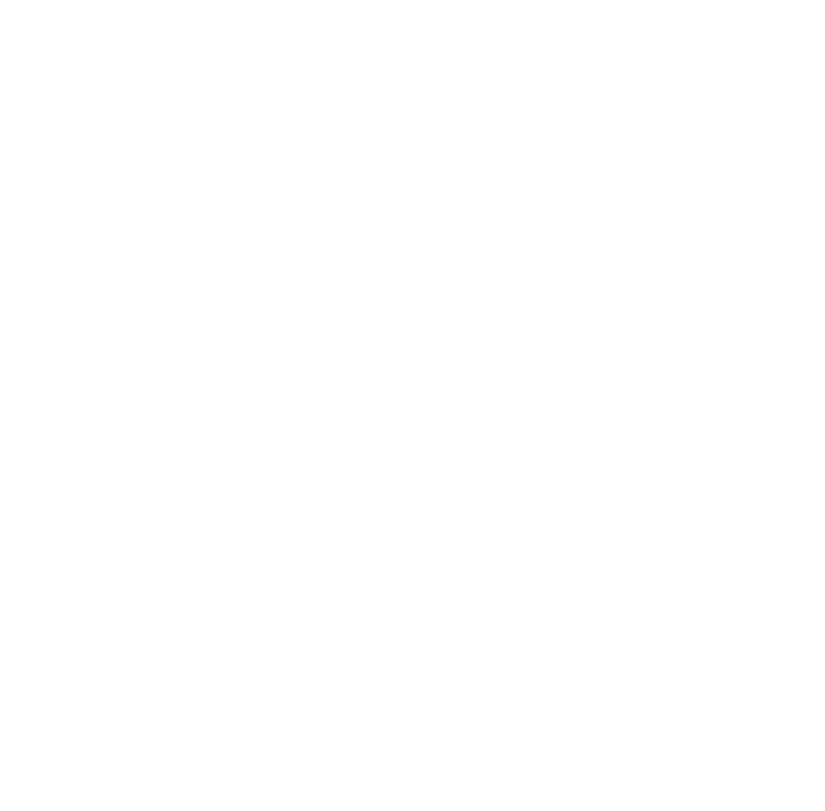
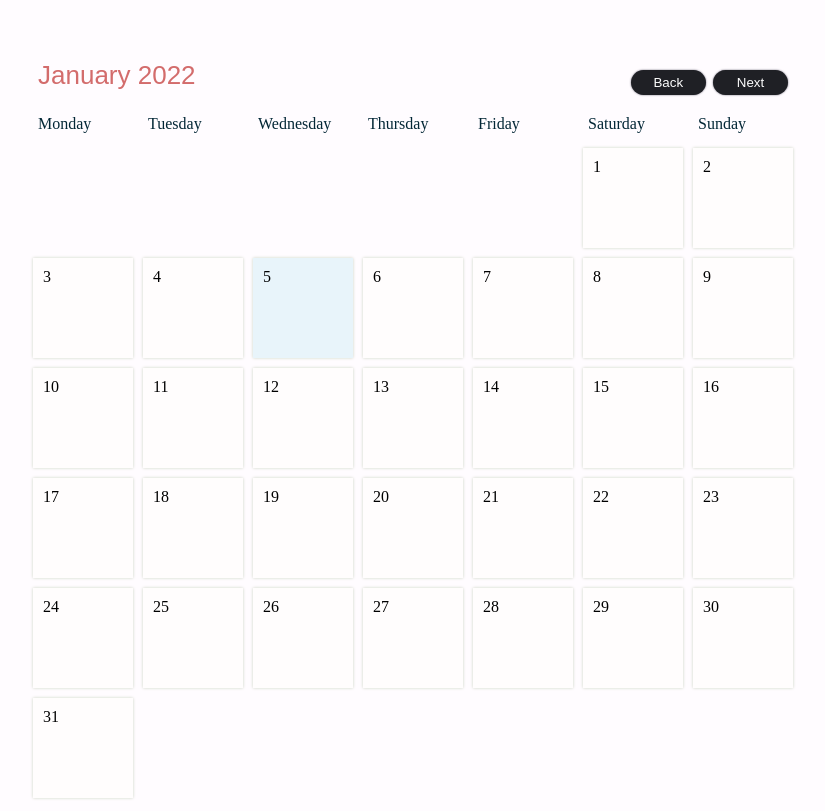
Before and after one commit to lauris2010/calendar-task, a plain HTML site: page index.html in a window 1280 px wide. Shown: the whole page, without its empty margins (42-867 px from the left). Drawn offline with Linux system fonts and the light colour scheme.

Commit message:
add calendar

```diff
--- a/index.html
+++ b/index.html
@@ -8,6 +8,27 @@
     <title>Calendar</title>
 </head>
 <body>
+    <div id="container">
+        <div id="header">
+        <div id="monthDisplay"></div>
+        <div>
+                <button id="backButton">Back</button>
+                <button id="nextButton">Next</button>
+            </div>
+        </div>
+        <div id="weekdays">
+            <div>Monday</div>
+            <div>Tuesday</div>
+            <div>Wednesday</div>
+            <div>Thursday</div>
+            <div>Friday</div>
+            <div>Saturday</div>
+            <div>Sunday</div>
+        </div>
+        <div id="calendar">
+
+        </div>
+    </div>
     <script src="src.js"></script>
 </body>
 </html>
--- a/src.js
+++ b/src.js
@@ -0,0 +1,68 @@
+let nav = 0;
+let clickedDay = null;
+let events = JSON.parse(sessionStorage.getItem('events')) || [];
+
+const calendar = document.getElementById('calendar');
+const weekdays = ['Monday', 'Tuesday', 'Wednesday', 'Thursday', 'Friday', 'Saturday', 'Sunday'];
+
+function load() {
+    const currentDate = new Date();
+
+    if (nav !== 0) {
+        currentDate.setMonth(new Date().getMonth() + nav);
+    }
+
+    const day = currentDate.getDate();
+    const month = currentDate.getMonth();
+    const year = currentDate.getFullYear();
+    const firstDayOnMonth = new Date(year, month, 1);
+    const daysInMonth = new Date(year, month +1, 0).getDate();
+
+    const dateString = firstDayOnMonth.toLocaleDateString('en-us', {
+        weekday: 'long',
+        year: 'numeric',
+        month: 'numeric',
+        day: 'numeric'
+    });
+
+    const paddingDays = weekdays.indexOf(dateString.split(', ')[0]);
+
+    document.getElementById('monthDisplay').innerText = `${currentDate.toLocaleDateString('en-us', {month: 'long'})} ${year}`;
+    calendar.innerHTML = '';
+
+    for (let i = 1; i <= paddingDays + daysInMonth; i++) {
+        const daySquare = document.createElement('div');
+
+        daySquare.classList.add('day');
+
+        if (i <= paddingDays) {
+            daySquare.classList.add('padding');
+            calendar.appendChild(daySquare);
+            continue
+        }
+
+        daySquare.innerText = i - paddingDays;
+
+        if (i - paddingDays === day && nav === 0) {
+            daySquare.id = 'currentDay';
+        }
+
+        daySquare.addEventListener('click', () => console.log('click'));
+
+        calendar.appendChild(daySquare);
+    }
+}
+
+function initButtons() {
+    document.getElementById('nextButton').addEventListener('click', () => {
+        nav++
+        load()
+    });
+    document.getElementById('backButton').addEventListener('click', () => {
+        nav--
+        load()
+    });
+}
+
+load()
+initButtons()
--- a/styles.css
+++ b/styles.css
@@ -0,0 +1,87 @@
+body {
+    display: flex;
+    margin-top: 50px;
+    justify-content: left;
+    background-color: #FFFCFF;
+    margin-left: 70px;
+}
+
+button {
+    width: 75px;
+    cursor: pointer;
+    box-shadow: 0px 0px 2px rgb(98, 95, 110);
+    border: none;
+    outline: none;
+    padding: 5px;
+    border-radius: 50px;
+    color: rgb(253, 253, 253);
+    transition: 0.3s;
+    margin-top: 10px;
+}
+
+  button:hover {
+    opacity: 0.4;
+}
+
+#header {
+  padding: 10px;
+  color: #d36c6c;
+  font-size: 26px;
+  font-family: sans-serif;
+  display: flex;
+  justify-content: space-between;
+}
+#header button {
+  background-color:#1f2025;
+}
+
+#container {
+  width: 770px;
+}
+
+#weekdays {
+  width: 100%;
+  display: flex;
+  color: #032736;
+}
+
+#weekdays div {
+  width: 100px;
+  padding: 10px;
+}
+
+#calendar {
+  width: 100%;
+  margin: auto;
+  display: flex;
+  flex-wrap: wrap;
+  justify-content: left;
+}
+
+.day {
+  width: 100px;
+  padding: 10px;
+  height: 100px;
+  cursor: pointer;
+  box-sizing: border-box;
+  background-color: rgb(255, 253, 253);
+  margin: 5px;
+  box-shadow: 0px 0px 3px #CBD4C2;
+  display: flex;
+  flex-direction: column;
+  justify-content: space-between;
+}
+
+.day:hover {
+  background-color: #e8faed;
+}
+
+.day + #currentDay {
+  background-color:#e8f4fa;
+}
+
+.padding {
+  cursor: default !important;
+  background-color: #FFFCFF !important;
+  box-shadow: none !important;
+}
```
